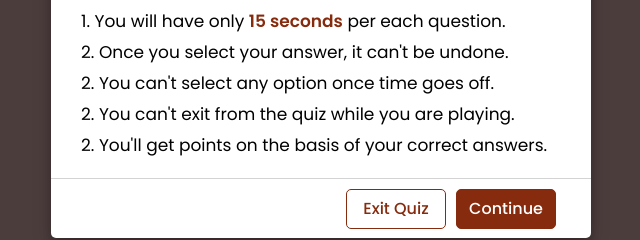
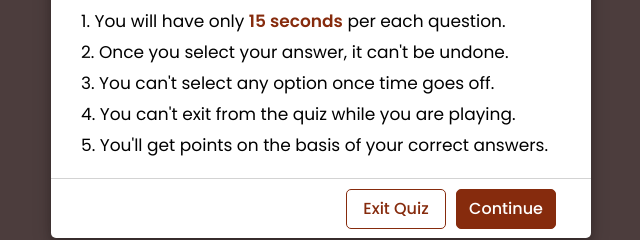
Before and after one commit to 22JackkPro/QuizApp, a plain HTML site: page index.html in a window 1280 px wide. Both pictures are taken after a click on the button "Start Quiz". Shown: the part 317-557 px from the top of the page, 319-959 px from the left. Drawn offline with Linux system fonts and the light colour scheme.

Commit message:
second commit

```diff
--- a/index.html
+++ b/index.html
@@ -19,9 +19,9 @@
         <div class="info-list">
             <div class="info">1. You will have only <span>15 seconds</span> per each question.</div>
             <div class="info">2. Once you select your answer, it can't be undone.</div>
-            <div class="info">2. You can't select any option once time goes off.</div>
-            <div class="info">2. You can't exit from the quiz while you are playing.</div>
-            <div class="info">2. You'll get points on the basis of your correct answers.</div>
+            <div class="info">3. You can't select any option once time goes off.</div>
+            <div class="info">4. You can't exit from the quiz while you are playing.</div>
+            <div class="info">5. You'll get points on the basis of your correct answers.</div>
         </div>
         <div class="buttons">
             <button class="quit">Exit Quiz</button>
```
